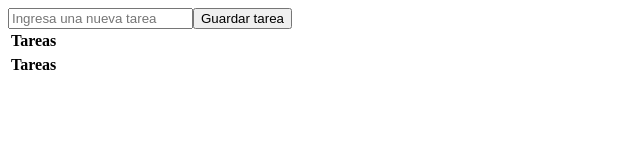
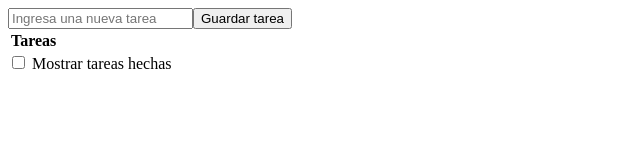
Before and after one commit to geronimoAL/react-localStorage, a React (Vite) app: page / in a window 1280 px wide. Shown: the top 160 px of the page, without its empty margins (0-640 px from the left). Built offline with nearby package versions, Linux system fonts and the light colour scheme.

Commit message:
agregando funcion mostrar todos las tareas hechas si da click

```diff
--- a/src/App.tsx
+++ b/src/App.tsx
@@ -1,4 +1,4 @@
-import { useState,useEffect } from "react";
+import { useState, useEffect } from "react";
 import reactLogo from "./assets/react.svg";
 import viteLogo from "/vite.svg";
 import "./App.css";
@@ -8,32 +8,49 @@ import TablaTarea from "./components/TablaTarea";
 
 function App() {
   const [tareas, setTareas] = useState<Tarea[]>([]);
-
-  function crearTarea(tareaNueva:string) {
-  if(!tareas.find(tarea => tarea.name === tareaNueva)){
-    setTareas([...tareas, {name:tareaNueva, done:false}])
+  const [mostrarCompletados, SetMostrarCompletados] = useState(false);
+  function crearTarea(tareaNueva: string) {
+    if (!tareas.find((tarea) => tarea.name === tareaNueva)) {
+      setTareas([...tareas, { name: tareaNueva, done: false }]);
+    }
   }
+  function cambiarValorDone(tarea: Tarea) {
+    setTareas(
+      tareas.map((t) => (t.name == tarea.name ? { ...t, done: !t.done } : t))
+    );
   }
-  function cambiarValorDone(tarea:Tarea){
-   setTareas(
-   tareas.map(t=> (t.name==tarea.name) ? {...t,done: !t.done} : t )
-  )
-  }
-  useEffect(()=>{
-  let data= localStorage.getItem("tareas")
-  if (data){
-    setTareas(JSON.parse(data))
-  }
-  },[])
-  useEffect(()=>{
-  localStorage.setItem("tareas", JSON.stringify(tareas))
-  },[tareas])
+  useEffect(() => {
+    let data = localStorage.getItem("tareas");
+    if (data) {
+      setTareas(JSON.parse(data));
+    }
+  }, []);
+  useEffect(() => {
+    localStorage.setItem("tareas", JSON.stringify(tareas));
+  }, [tareas]);
 
   return (
     <>
       <CreadorTarea crearTarea={crearTarea} />
-      <TablaTarea tareas={tareas} cambiarValorDone={cambiarValorDone} showCompleted={false}/>
-      <TablaTarea tareas={tareas} cambiarValorDone={cambiarValorDone} showCompleted={true}/>
+      <TablaTarea
+        tareas={tareas}
+        cambiarValorDone={cambiarValorDone}
+        showCompleted={false}
+      />
+      <div>
+        <input
+          type="checkbox"
+          onChange={(e) => SetMostrarCompletados(!mostrarCompletados)}
+        />{" "}
+        <label>Mostrar tareas hechas</label>
+      </div>
+      {mostrarCompletados && (
+        <TablaTarea
+          tareas={tareas}
+          cambiarValorDone={cambiarValorDone}
+          showCompleted={true}
+        />
+      )}
     </>
   );
 }
```
